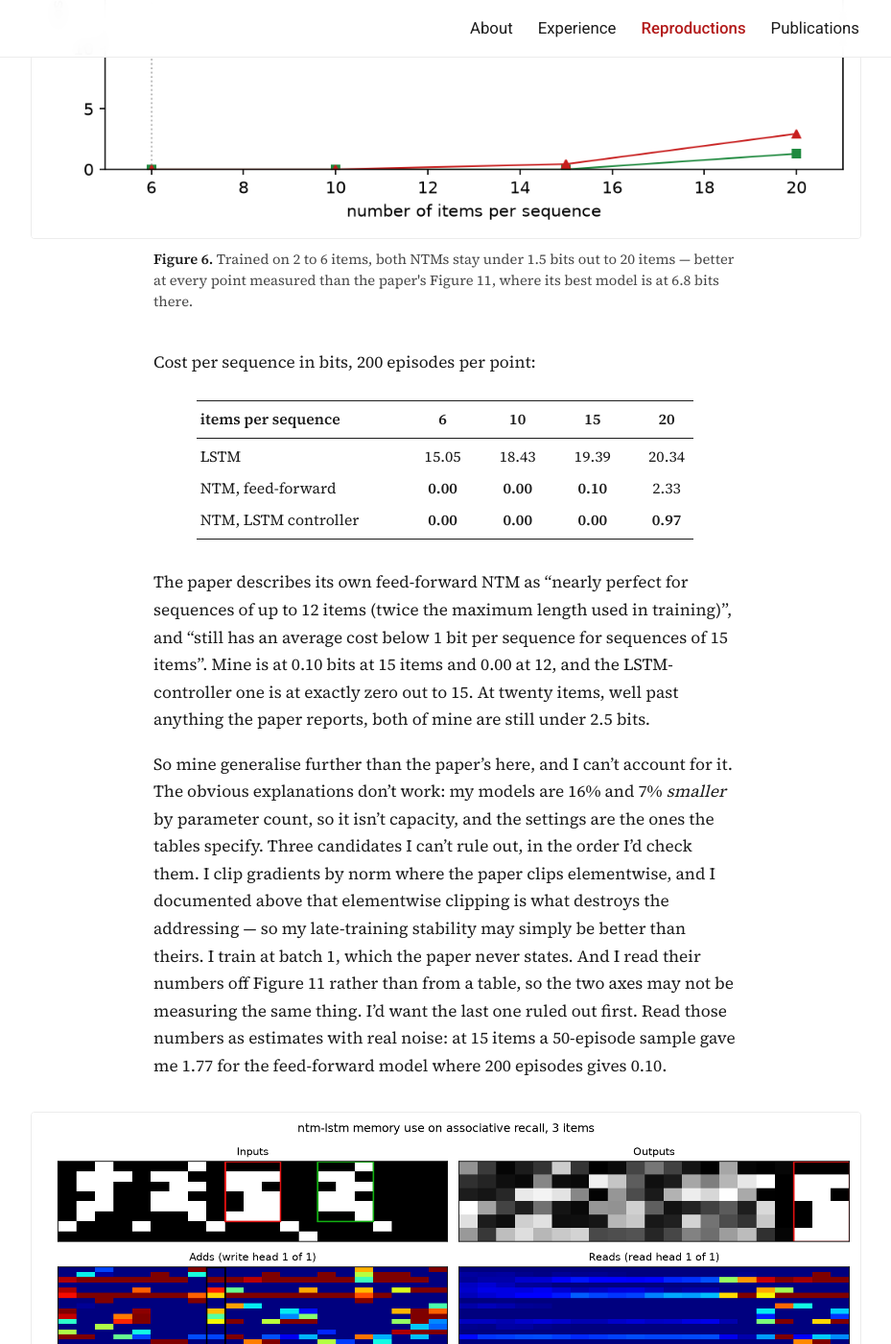
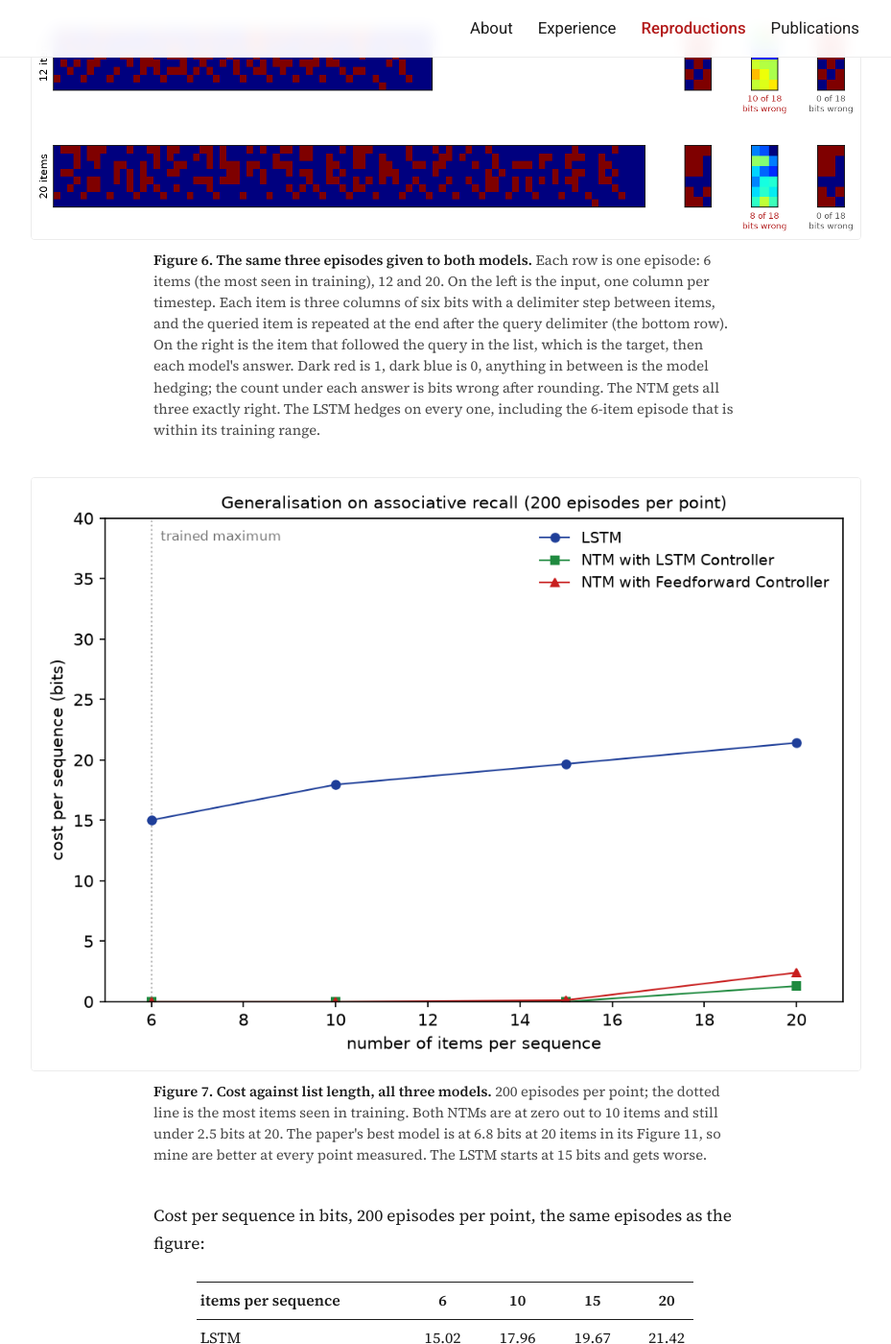
Before and after one commit to mgupta8143/mgupta8143.github.io, a Jekyll site: the page built from _reproductions/neural-turing-machines.md, in a window 1280 px wide and 1400 px high, scrolled down 10255 px. Shown: the whole window at 96% size, without its empty margins (176-1105 px from the left). Built offline with Jekyll 4.4.1, drawn with Linux system fonts in a browser that asks for light colours; some of the changed text lies outside the part shown.

Commit message:
Compare the LSTM with the NTM-LSTM on associative recall, with example episodes
Regenerate the generalisation chart and table from one evaluation of the
saved models so the two agree.

Co-Authored-By: Claude Opus 5.5 <noreply@anthropic.com>

```diff
--- a/_reproductions/neural-turing-machines.md
+++ b/_reproductions/neural-turing-machines.md
@@ -211,15 +211,22 @@ from the top of this page, to the decimal.
 Copy only needs the network to walk in a straight line. Associative recall needs indirection —
 finding a thing, then finding what sits next to it — which is the part the paper argues an
 external memory is genuinely better at than an LSTM's internal state. If that is right, the gap
-between the NTM and the baseline should be wider here than on copy.
+between the NTM and the baseline should be wider here than on copy. As with copy, the comparison
+to watch is the plain LSTM against the NTM with an LSTM controller.
+
+### Learning curves
 
 <figure>
-  <img src="/assets/ntm-recall-curves.png" alt="Learning curves for three models on associative recall">
-  <figcaption>Both NTMs fall off a cliff between 20k and 40k sequences and hold exactly zero.
-  The LSTM grinds from 18 bits — chance — down to 6.6 and flattens out without solving it. The
-  feed-forward run was stopped at 172k, and the dashed segment after that is drawn, not measured.
-  Compare the paper's Figure 10.</figcaption>
+  <img src="/assets/ntm-recall-curves-lstm-vs-ntm.png" alt="Learning curves on associative recall: the NTM with an LSTM controller drops to zero by 40,000 sequences, the LSTM flattens out around 7 bits">
+  <figcaption><strong>The LSTM (blue) against the NTM with an LSTM controller (green) on
+  associative recall.</strong> Cost per sequence in bits, averaged over every 10,000 sequences;
+  chance is 18 bits. Left, the whole run; right, the same curves cut off at 10 bits. The NTM
+  falls off a cliff between 20,000 and 40,000 sequences and stays near zero. The LSTM grinds from
+  chance down to about 6.6 bits and flattens out around 300,000 without solving it. Compare the
+  paper's Figure 10.</figcaption>
 </figure>
+
+The feed-forward NTM isn't drawn; it falls off the same cliff slightly later. All three:
 
 | | first below 0.05 bits | windows at exactly zero | run length |
 |---|---|---|---|
@@ -227,35 +234,50 @@ between the NTM and the baseline should be wider here than on copy.
 | NTM, LSTM controller | **22,000** | 384 of 500 | 500,000 |
 | LSTM | never | 0 of 500 | 500,000 |
 
-Both NTMs drop off a cliff between 20k and 40k sequences. Neither then sits at zero cleanly:
-each has occasional spikes for the rest of the run, with the longest unbroken stretch of
-exactly-zero windows being about 67,000 sequences for each. I stopped the feed-forward run at
-172,000; the other two ran the full 500,000. The LSTM grinds from 18 bits to 6.6 and flattens out
-around 300,000 without solving it.
-The paper puts its NTM at "near zero cost within approximately 30,000 episodes, whereas LSTM
-does not reach zero cost after a million". Mine crosses 0.05 bits at 22,000 and 39,000.
+Neither NTM sits at zero cleanly once it gets there: each has occasional spikes for the rest of
+the run, and the longest unbroken stretch of exactly-zero windows is about 67,000 sequences for
+each. I stopped the feed-forward run at 172,000; the other two ran the full 500,000. The paper
+puts its NTM at "near zero cost within approximately 30,000 episodes, whereas LSTM does not reach
+zero cost after a million". Mine crosses 0.05 bits at 22,000 and 39,000.
 
-Generalisation on this task means more items than the network was trained on, so the sweep runs
-from six items up to twenty against a training maximum of six. This is the figure where my numbers came
-out better than the published ones, which I did not expect.
+### More items than it was trained on
+
+Generalisation on this task means longer lists than the network was trained on. Training used 2
+to 6 items; the tests below go up to 20. This is where my numbers came out better than the
+published ones, which I did not expect.
+
+<figure>
+  <img src="/assets/ntm-recall-examples.png" alt="One associative recall episode each at 6, 12 and 20 items, with the target and the answers from the LSTM and the NTM with an LSTM controller">
+  <figcaption><strong>The same three episodes given to both models.</strong> Each row is one
+  episode: 6 items (the most seen in training), 12 and 20. On the left is the input, one column
+  per timestep. Each item is three columns of six bits with a delimiter step between items, and
+  the queried item is repeated at the end after the query delimiter (the bottom row). On the
+  right is the item that followed the query in the list, which is the target, then each model's
+  answer. Dark red is 1, dark blue is 0, anything in between is the model hedging; the count
+  under each answer is bits wrong after rounding. The NTM gets all three exactly right. The LSTM
+  hedges on every one, including the 6-item episode that is within its training range.</figcaption>
+</figure>
 
 <figure>
   <img src="/assets/ntm-recall-generalisation.png" alt="Cost against number of items per sequence for three models">
-  <figcaption>Trained on 2 to 6 items, both NTMs stay under 1.5 bits out to 20 items — better at
-  every point measured than the paper's Figure 11, where its best model is at 6.8 bits there.</figcaption>
+  <figcaption><strong>Cost against list length, all three models.</strong> 200 episodes per
+  point; the dotted line is the most items seen in training. Both NTMs are at zero out to 10
+  items and still under 2.5 bits at 20. The paper's best model is at 6.8 bits at 20 items in its
+  Figure 11, so mine are better at every point measured. The LSTM starts at 15 bits and gets
+  worse.</figcaption>
 </figure>
 
-Cost per sequence in bits, 200 episodes per point:
+Cost per sequence in bits, 200 episodes per point, the same episodes as the figure:
 
 | items per sequence | 6 | 10 | 15 | 20 |
 |---|---|---|---|---|
-| LSTM | 15.05 | 18.43 | 19.39 | 20.34 |
-| NTM, feed-forward | **0.00** | **0.00** | **0.10** | 2.33 |
-| NTM, LSTM controller | **0.00** | **0.00** | **0.00** | **0.97** |
+| LSTM | 15.02 | 17.96 | 19.67 | 21.42 |
+| NTM, feed-forward | **0.00** | **0.00** | **0.12** | 2.40 |
+| NTM, LSTM controller | **0.00** | **0.00** | **0.00** | **1.29** |
 
 The paper describes its own feed-forward NTM as "nearly perfect for sequences of up to 12 items
 (twice the maximum length used in training)", and "still has an average cost below 1 bit per
-sequence for sequences of 15 items". Mine is at 0.10 bits at 15 items and 0.00 at 12, and the
+sequence for sequences of 15 items". Mine is at 0.02 bits at 12 items and 0.12 at 15, and the
 LSTM-controller one is at exactly zero out to 15. At twenty items, well past anything the paper
 reports, both of mine are still under 2.5 bits.
 
@@ -266,8 +288,11 @@ in the order I'd check them. I clip gradients by norm where the paper clips elem
 documented above that elementwise clipping is what destroys the addressing — so my late-training
 stability may simply be better than theirs. I train at batch 1, which the paper never states.
 And I read their numbers off Figure 11 rather than from a table, so the two axes may not be
-measuring the same thing. I'd want the last one ruled out first. Read those numbers as estimates with real noise: at 15 items a 50-episode
-sample gave me 1.77 for the feed-forward model where 200 episodes gives 0.10.
+measuring the same thing. I'd want the last one ruled out first. Read those numbers as estimates
+with real noise: at 15 items a 50-episode sample gave me 1.77 for the feed-forward model where
+200 episodes gives 0.12.
+
+### What it's doing in memory
 
 <figure>
   <img src="/assets/ntm-recall-memory.png" alt="Memory use during an associative recall episode">
```
Also changed, not shown: assets/ntm-recall-curves-lstm-vs-ntm.png (added), assets/ntm-recall-examples.png (added), assets/ntm-recall-generalisation.png.
